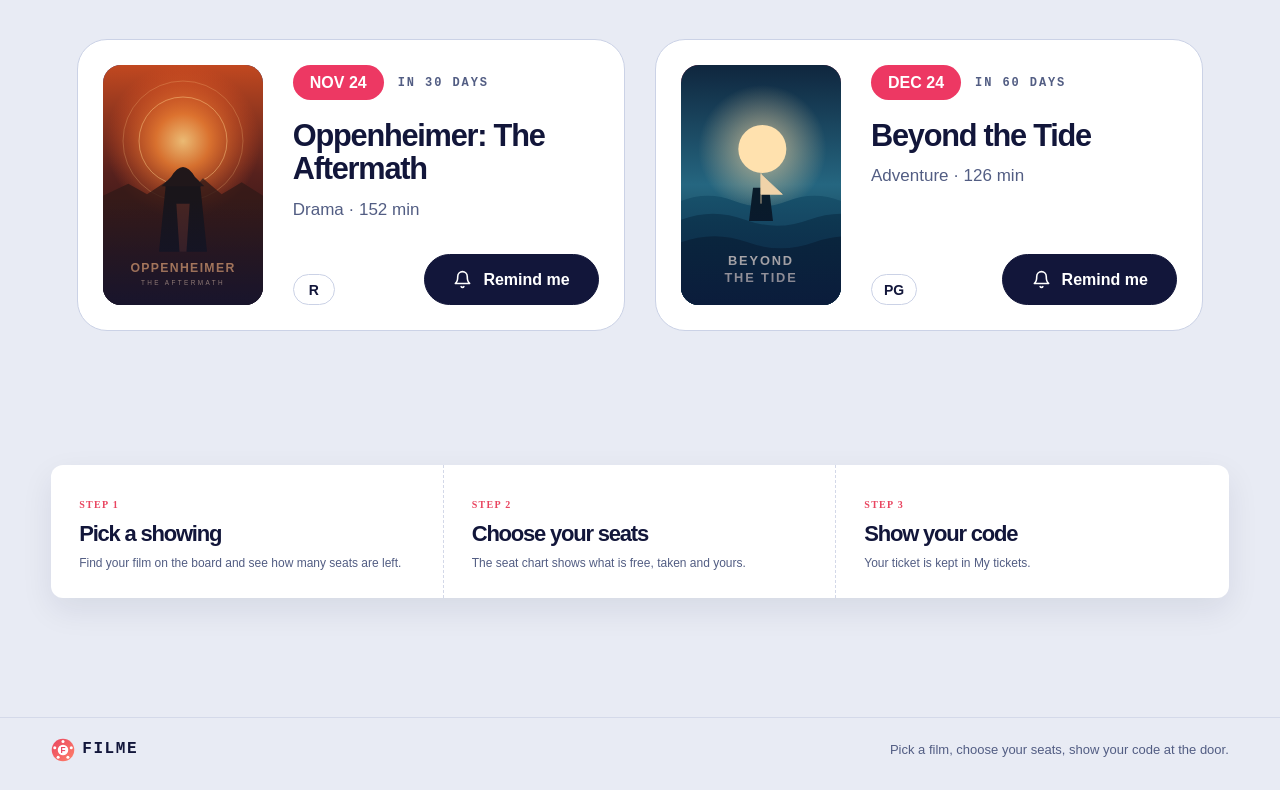
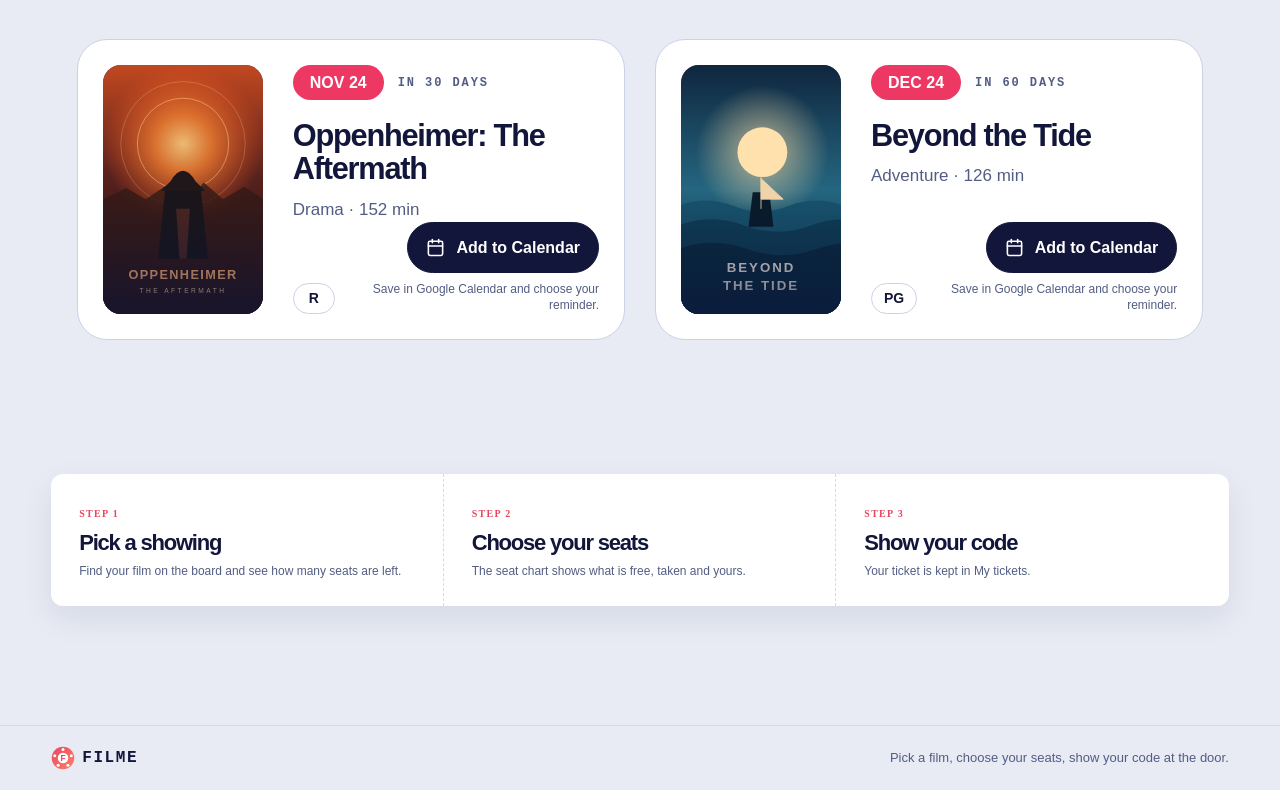
Before and after one commit to fms-mn/final-project-2-frontend-webdevt, a React (Vite) app: page / in a window 1280 px wide. Shown: the part 1845-2635 px from the top of the page. Built offline with nearby package versions, Linux system fonts and the light colour scheme; no server answers; the HTML template or start-up script is replaced by a standard one.

Commit message:
Refactor OpeningSoon component to use Google Calendar links; remove calendar reminder functionality and enhance date validation

```diff
--- a/src/components/OpeningSoon.jsx
+++ b/src/components/OpeningSoon.jsx
@@ -1,26 +1,14 @@
 import { useState } from 'react';
 import { Link } from 'react-router-dom';
-import { FiBell, FiCheck } from 'react-icons/fi';
-import { calendarReminder, daysUntilOpening, openingDate } from '../utils/openingSoon';
+import { FiCalendar } from 'react-icons/fi';
+import { daysUntilOpening, googleCalendarLink, openingDate } from '../utils/openingSoon';
 
 function OpeningCard({ movie, currentDay }) {
-  const [downloaded, setDownloaded] = useState(false);
   const [posterFailed, setPosterFailed] = useState(false);
   const day = openingDate(movie);
   const date = day ? new Date(`${day}T12:00:00+08:00`) : null;
   const daysLeft = day ? daysUntilOpening(day, currentDay) : null;
-  const downloadReminder = () => {
-    const file = new Blob([calendarReminder(movie, day)], { type: 'text/calendar;charset=utf-8' });
-    const url = URL.createObjectURL(file);
-    const link = document.createElement('a');
-    link.href = url;
-    link.download = `filme-${movie._id}-opening.ics`;
-    document.body.appendChild(link);
-    link.click();
-    link.remove();
-    setTimeout(() => URL.revokeObjectURL(url), 1000);
-    setDownloaded(true);
-  };
+  const calendarUrl = day ? googleCalendarLink(movie, day, window.location.origin) : null;
 
   return <article className="opening-card">
     <Link className="opening-poster" to={`/movie/${movie._id}`} aria-label={`Preview ${movie.title}`}>
@@ -31,7 +19,10 @@ function OpeningCard({ movie, currentDay }) {
       <div className="opening-date-line"><span className="opening-date-pill">{date ? date.toLocaleDateString('en-PH', { timeZone: 'Asia/Manila', month: 'short', day: 'numeric' }).toUpperCase() : 'TBA'}</span><span className="opening-countdown">{daysLeft === null ? 'DATE TO BE ANNOUNCED' : daysLeft === 0 ? 'OPENS TODAY' : `IN ${daysLeft} ${daysLeft === 1 ? 'DAY' : 'DAYS'}`}</span></div>
       <Link className="opening-title" to={`/movie/${movie._id}`}>{movie.title}</Link>
       <p className="opening-details">{movie.genre.join(' · ')} · {movie.duration} min</p>
-      <div className="opening-card-footer"><span className="opening-rating">{movie.rating}</span><button type="button" className="opening-remind" onClick={downloadReminder} disabled={!day} aria-label={`Download a calendar reminder for ${movie.title}`} title="Download a calendar reminder">{downloaded ? <FiCheck aria-hidden="true" /> : <FiBell aria-hidden="true" />}{downloaded ? 'Downloaded' : 'Remind me'}</button></div>
+      <div className="opening-card-footer"><span className="opening-rating">{movie.rating}</span><div className="opening-calendar-action">{calendarUrl
+        ? <a className="opening-remind" href={calendarUrl} target="_blank" rel="noopener noreferrer" aria-label={`Add ${movie.title} release to Google Calendar`}><FiCalendar aria-hidden="true" />Add to Calendar</a>
+        : <button type="button" className="opening-remind" disabled><FiCalendar aria-hidden="true" />Add to Calendar</button>}
+        <span className="opening-calendar-hint">{calendarUrl ? 'Save in Google Calendar and choose your reminder.' : 'Release date to be announced.'}</span></div></div>
     </div>
   </article>;
 }
--- a/src/filme.css
+++ b/src/filme.css
@@ -134,10 +134,12 @@ a {color:inherit}
 .opening-title:hover {text-decoration:underline;text-decoration-color:#ed3863;text-underline-offset:4px}
 .opening-details {margin-top:12px;color:var(--opening-muted);font-size:17px}
 .opening-card-footer {display:flex;align-items:end;justify-content:space-between;gap:16px;width:100%;margin-top:auto}
+.opening-calendar-action {display:flex;flex-direction:column;align-items:flex-end;gap:8px;min-width:0}
+.opening-calendar-hint {max-width:230px;color:var(--opening-muted);font-size:12px;line-height:1.35;text-align:right}
 .opening-rating {display:inline-flex;align-items:center;justify-content:center;min-width:42px;min-height:31px;padding:3px 12px;border:1px solid var(--opening-rule);border-radius:999px;color:var(--opening-text);font-size:14px;font-weight:700}
-.opening-remind {display:inline-flex;align-items:center;justify-content:center;gap:11px;min-width:175px;min-height:51px;padding:9px 18px;border:1px solid var(--opening-button);border-radius:999px;background:var(--opening-button);color:var(--opening-button-text);font-size:16px;font-weight:700;white-space:nowrap}
+.opening-remind {display:inline-flex;align-items:center;justify-content:center;gap:11px;min-width:175px;min-height:51px;padding:9px 18px;border:1px solid var(--opening-button);border-radius:999px;background:var(--opening-button);color:var(--opening-button-text);font-size:16px;font-weight:700;text-decoration:none;white-space:nowrap}
 .opening-remind svg {font-size:19px}
-.opening-remind:hover:not(:disabled) {background:#f5a9b8;border-color:#f5a9b8;color:#12163a}
+.opening-remind:hover:not(:disabled) {background:#f5a9b8;border-color:#f5a9b8;color:#12163a;text-decoration:none}
 .opening-remind:disabled {opacity:.55;cursor:not-allowed}
 .opening-section a:focus-visible,.opening-section button:focus-visible {outline:3px solid #ffcf5d;outline-offset:3px}
 .opening-empty {margin-top:32px;color:var(--opening-muted)}
@@ -406,6 +408,7 @@ a {color:inherit}
   .opening-rating {min-width:34px;min-height:28px;padding:2px 8px;font-size:12px}
   .opening-remind {min-width:0;min-height:40px;padding:7px 11px;gap:6px;font-size:12px}
   .opening-remind svg {font-size:15px}
+  .opening-calendar-hint {font-size:11px}
   .booking-experience {padding:10px 0 100px}.booking-film-panel {padding:0 18px}
   .booking-experience .movie-detail-text h1 {font-size:34px;margin:0 0 3px}
   .booking-active .movie-detail-info {display:block}
--- a/src/utils/openingSoon.js
+++ b/src/utils/openingSoon.js
@@ -1,7 +1,16 @@
 import { manilaDay, shiftDay, today } from './manila.js';
 
 export function openingDate(movie) {
-  const release = new Date(movie.releaseDate);
+  const value = movie?.releaseDate;
+  if (!value) return null;
+  const calendarDay = typeof value === 'string' ? /^(\d{4})-(\d{2})-(\d{2})/.exec(value) : null;
+  if (calendarDay) {
+    const [, year, month, day] = calendarDay.map(Number);
+    const daysInMonth = new Date(Date.UTC(year, month, 0)).getUTCDate();
+    if (month < 1 || month > 12 || day < 1 || day > daysInMonth) return null;
+    if (value.length === 10) return value;
+  }
+  const release = new Date(value);
   return Number.isNaN(release.getTime()) ? null : manilaDay(release);
 }
 
@@ -10,20 +19,15 @@ export function daysUntilOpening(day, currentDay = today()) {
   return Math.max(0, Math.round((stamp(day) - stamp(currentDay)) / 86400000));
 }
 
-const escapeCalendarText = value => String(value).replace(/\\/g, '\\\\').replace(/\r?\n/g, '\\n').replace(/,/g, '\\,').replace(/;/g, '\\;');
-
-export function calendarReminder(movie, day, createdAt = new Date()) {
+export function googleCalendarLink(movie, day, origin) {
   const start = day.replaceAll('-', '');
   const end = shiftDay(day, 1).replaceAll('-', '');
-  const stamp = createdAt.toISOString().replace(/[-:]/g, '').replace(/\.\d{3}/, '');
-  return [
-    'BEGIN:VCALENDAR', 'VERSION:2.0', 'PRODID:-//FILME//Opening Soon//EN',
-    'BEGIN:VEVENT', `UID:${encodeURIComponent(movie._id)}-${start}@filme.local`, `DTSTAMP:${stamp}`,
-    `DTSTART;VALUE=DATE:${start}`, `DTEND;VALUE=DATE:${end}`,
-    `SUMMARY:${escapeCalendarText(movie.title)} opens at FILME`,
-    `DESCRIPTION:${escapeCalendarText(`See ${movie.title} at FILME.`)}`,
-    'BEGIN:VALARM', 'TRIGGER:-P1D', 'ACTION:DISPLAY',
-    `DESCRIPTION:${escapeCalendarText(`${movie.title} opens tomorrow at FILME.`)}`,
-    'END:VALARM', 'END:VEVENT', 'END:VCALENDAR', '',
-  ].join('\r\n');
+  const movieUrl = new URL(`/movie/${encodeURIComponent(movie._id)}`, origin).href;
+  const params = new URLSearchParams({
+    action: 'TEMPLATE',
+    text: `${movie.title} releases today.`,
+    dates: `${start}/${end}`,
+    details: `Release reminder for ${movie.title} at FILME.\nMovie details: ${movieUrl}\nRelease dates may change. Check FILME for updates.`,
+  });
+  return `https://calendar.google.com/calendar/render?${params}`;
 }
```
Also changed, not shown: 1 other file (tests, documents, lock files or other folders).
